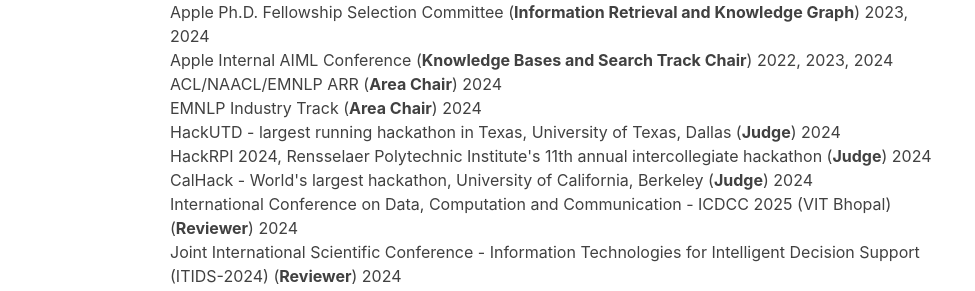
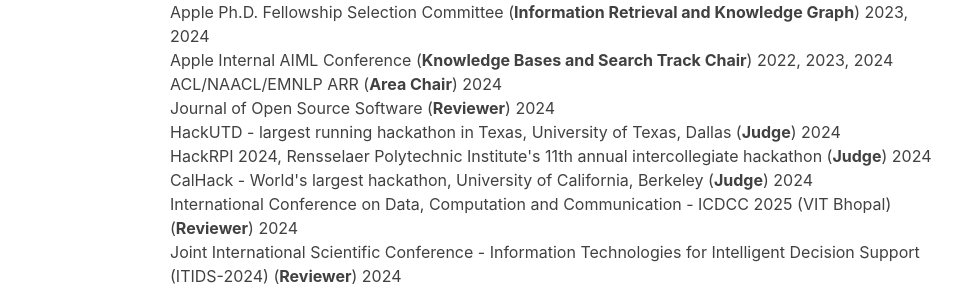
Before and after one commit to hariharanragothaman/hariharanragothaman.github.io, a Jekyll site: the page built from cv.md, in a window 1280 px wide and 900 px high, scrolled down 3000 px. Shown: the part 162-453 px from the top of the window, without its empty margins (162-1137 px from the left). Built offline with Jekyll 4.4.1, drawn with Linux system fonts in a browser that asks for light colours; nearby versions of some CDN libraries; some web fonts are replaced.

Commit message:
Polishes and Updates

```diff
--- a/_data/reviewer.yaml
+++ b/_data/reviewer.yaml
@@ -24,11 +24,11 @@
     - year: 2024
       url: https://aclrollingreview.org
 
-- venue: EMNLP Industry Track
-  venue-shorthand: Area Chair
+- venue: Journal of Open Source Software
+  venue-shorthand: Reviewer
   years:
     - year: 2024
-      url: https://2024.emnlp.org/calls/industry_track/
+      url: https://joss.theoj.org/
 
 - venue: HackUTD - largest running hackathon in Texas, University of Texas, Dallas
   venue-shorthand: Judge
```
